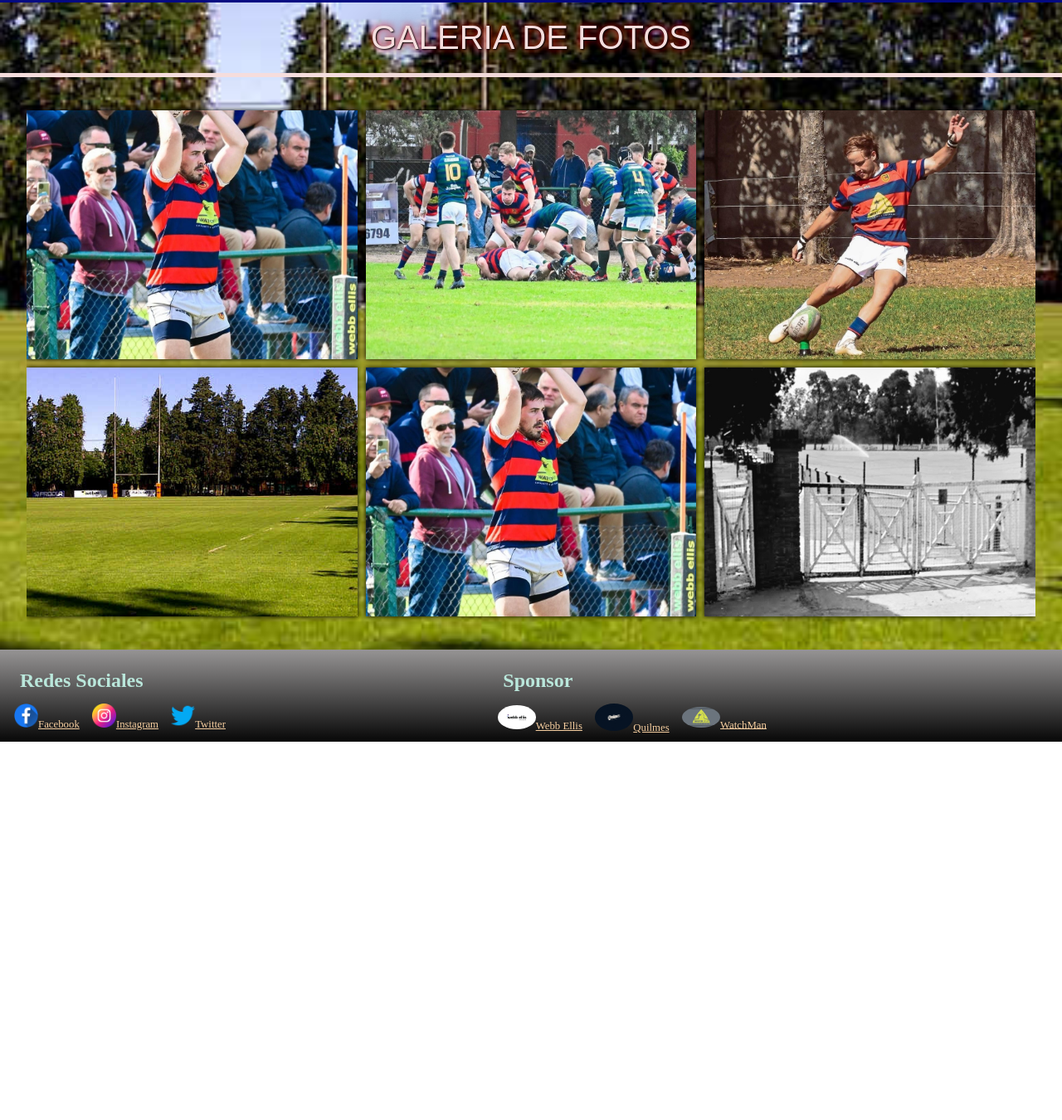
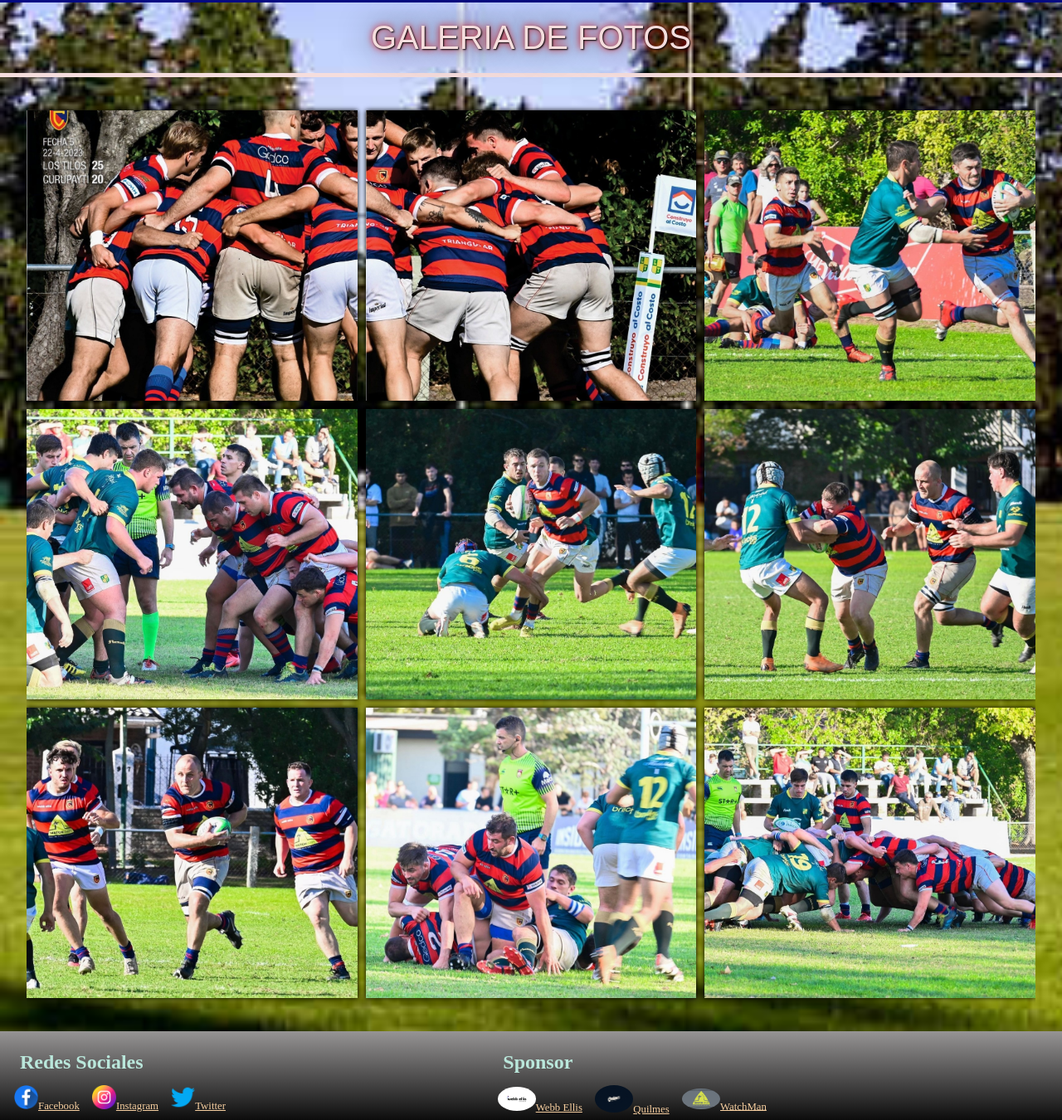
Before and after one commit to Andresville/Curupayti, a plain HTML site: page plantel_superior.html in a window 1280 px wide. Shown: the part 194-1544 px from the top of the page at 83% size. Before the commit the page ends 1088 px from the top, so only its background shows below. Drawn offline with nearby package versions, Linux system fonts and the light colour scheme.

Commit message:
Prueba14

```diff
--- a/plantel.css
+++ b/plantel.css
@@ -35,7 +35,7 @@
 .galeria img{
     width: 100%;
     vertical-align: top;
-    height: 300px;
+    height: 350px;
     object-fit: cover;
 }
 
--- a/plantel_superior.html
+++ b/plantel_superior.html
@@ -49,41 +49,60 @@
         <span class="linea"></span>
 
         <section class="galeria">
-            <a href="#image1"><img src="Imagenes/carrusel/foto1.jpeg" alt=""></a>
-            <a href="#image2"><img src="Imagenes/carrusel/foto2.jpeg" alt=""></a>
-            <a href="#image3"><img src="Imagenes/carrusel/foto3.jpeg" alt=""></a>
-            <a href="#image4"><img src="Imagenes/cancha.jpg" alt=""></a>
-            <a href="#image5"><img src="Imagenes/carrusel/foto1.jpeg" alt=""></a>
-            <a href="#image6"><img src="Imagenes/entrada.jpg" alt=""></a>
+            <a href="#image1"><img src="Imagenes/fotos/foto1.jpg" alt=""></a>
+            <a href="#image2"><img src="Imagenes/fotos/foto2.jpg" alt=""></a>
+            <a href="#image3"><img src="Imagenes/fotos/foto3.jpg" alt=""></a>
+            <a href="#image4"><img src="Imagenes/fotos/foto4.jpg" alt=""></a>
+            <a href="#image5"><img src="Imagenes/fotos/foto5.jpg" alt=""></a>
+            <a href="#image6"><img src="Imagenes/fotos/foto6.jpg" alt=""></a>
+            <a href="#image7"><img src="Imagenes/fotos/foto7.jpg" alt=""></a>
+            <a href="#image8"><img src="Imagenes/fotos/foto8.jpg" alt=""></a>
+            <a href="#image9"><img src="Imagenes/fotos/foto9.jpg" alt=""></a>
+
         </section>
 
         <article class="grande" id="image1">
-            <img src="Imagenes/carrusel/foto1.jpeg" alt="">
+            <img src="Imagenes/fotos/foto1.jpg" alt="">
             <a href="" class="cerrar">X</a>
         </article>
 
         <article class="grande" id="image2">
-            <img src="Imagenes/carrusel/foto2.jpeg" alt="">
+            <img src="Imagenes/fotos/foto2.jpg" alt="">
             <a href="" class="cerrar">X</a>
         </article>
 
         <article class="grande" id="image3">
-            <img src="Imagenes/carrusel/foto3.jpeg" alt="">
+            <img src="Imagenes/fotos/foto3.jpg" alt="">
             <a href="" class="cerrar">X</a>
         </article>
 
         <article class="grande" id="image4">
-            <img src="Imagenes/cancha.jpg" alt="">
+            <img src="Imagenes/fotos/foto4.jpg" alt="">
             <a href="" class="cerrar">X</a>
         </article>
 
         <article class="grande" id="image5">
-            <img src="Imagenes/carrusel/foto1.jpeg" alt="">
+            <img src="Imagenes/fotos/foto5.jpg" alt="">
             <a href="" class="cerrar">X</a>
         </article>
 
         <article class="grande" id="image6">
-            <img src="Imagenes/entrada.jpg" alt="">
+            <img src="Imagenes/fotos/foto6.jpg" alt="">
+            <a href="" class="cerrar">X</a>
+        </article>
+
+        <article class="grande" id="image7">
+            <img src="Imagenes/fotos/foto7.jpg" alt="">
+            <a href="" class="cerrar">X</a>
+        </article>
+
+        <article class="grande" id="image8">
+            <img src="Imagenes/fotos/foto8.jpg" alt="">
+            <a href="" class="cerrar">X</a>
+        </article>
+
+        <article class="grande" id="image9">
+            <img src="Imagenes/fotos/foto9.jpg" alt="">
             <a href="" class="cerrar">X</a>
         </article>
 
```
Also changed, not shown: Imagenes/carrusel/foto1.jpeg (deleted), Imagenes/carrusel/foto2.jpeg (deleted), Imagenes/carrusel/foto3.jpeg (deleted), Imagenes/carrusel/foto4.jpeg (deleted), Imagenes/fotos/foto1.jpg (added), Imagenes/fotos/foto10.jpg (added), Imagenes/fotos/foto2.jpg (added), Imagenes/fotos/foto3.jpg (added), Imagenes/fotos/foto4.jpg (added), Imagenes/fotos/foto5.jpg (added), Imagenes/fotos/foto6.jpg (added), Imagenes/fotos/foto7.jpg (added), Imagenes/fotos/foto8.jpg (added), Imagenes/fotos/foto9.jpg (added).
